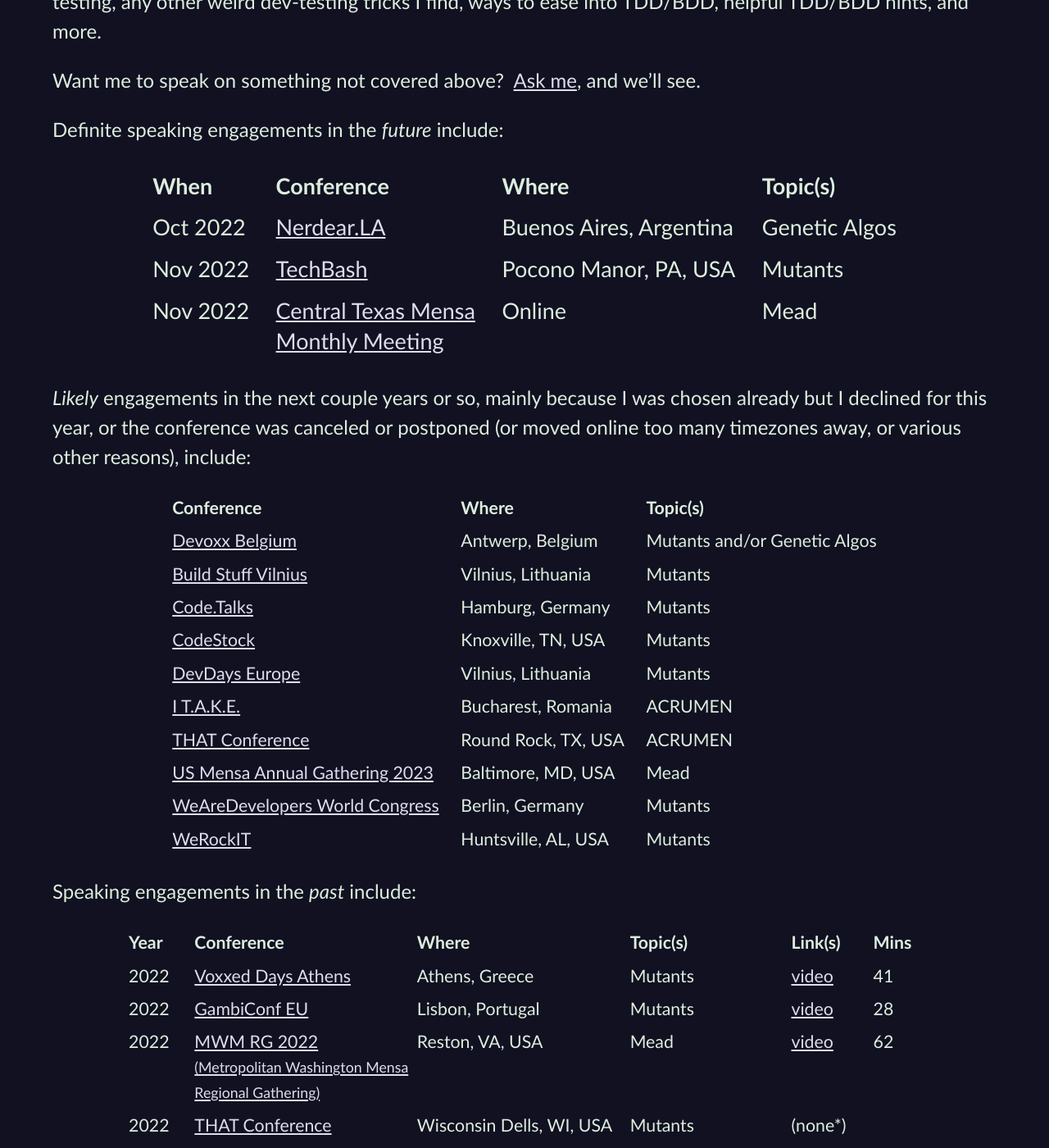
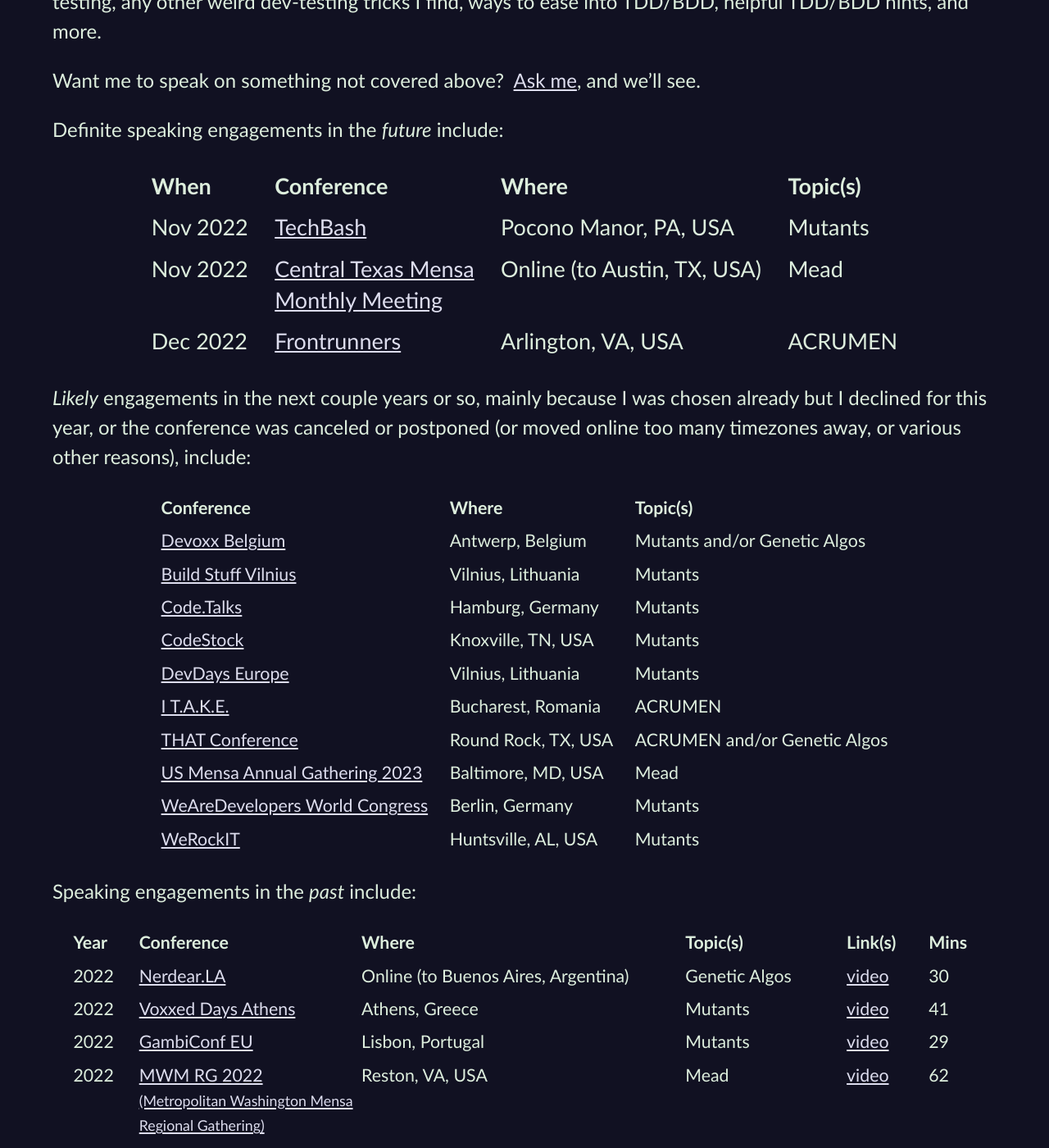
Before and after one commit to CodosaurusLLC/CodosaurusLLC.github.io, a Jekyll site: the page built from speaking.md, in a window 1280 px wide and 1400 px high, scrolled down 1296 px. Shown: the whole window at 82% size. Built offline with Jekyll 4.4.1, drawn with Linux system fonts in a browser that asks for light colours; some of the changed text lies outside the part shown.

Commit message:
move nerdear to past; add frontrunners

```diff
--- a/speaking.md
+++ b/speaking.md
@@ -113,9 +113,9 @@
 
 |When||Conference||Where||Topic(s) |
 |-|
-|Oct&nbsp;2022||[Nerdear.LA](https://nerdear.la/){:rel="nofollow" target="_new"}||Buenos Aires, Argentina||Genetic Algos|
 |Nov&nbsp;2022||[TechBash](https://techbash.com/){:rel="nofollow" target="_new"}||Pocono Manor, PA, USA||Mutants|
-|Nov&nbsp;2022||[Central Texas Mensa<br/>Monthly Meeting](https://www.centraltexasmensa.org/){:rel="nofollow" target="_new"}||Online||Mead|
+|Nov&nbsp;2022||[Central Texas Mensa<br/>Monthly Meeting](https://www.centraltexasmensa.org/){:rel="nofollow" target="_new"}||Online (to Austin, TX, USA)||Mead|
+|Dec&nbsp;2022||[Frontrunners](https://frontrunners.tech/){:rel="nofollow" target="_new"}||Arlington, VA, USA||ACRUMEN|
 {:class="upcoming-engagements speaking"}
 
 _Likely_ engagements in the next couple years or so,
@@ -135,7 +135,7 @@
 |[CodeStock](http://codestock.org/){:rel="nofollow" target="_new"}||Knoxville, TN, USA||Mutants|
 |[DevDays Europe](https://devdays.lt/){:rel="nofollow" target="_new"}||Vilnius, Lithuania||Mutants|
 |[I T.A.K.E.](https://itakeunconf.com/){:rel="nofollow" target="_new"}||Bucharest, Romania||ACRUMEN|
-|[THAT Conference](https://that.us/events/tx/2022/){:rel="nofollow" target="_new"}||Round Rock, TX, USA||ACRUMEN|
+|[THAT Conference](https://that.us/events/tx/2022/){:rel="nofollow" target="_new"}||Round Rock, TX, USA||ACRUMEN and/or Genetic Algos|
 |[US Mensa Annual Gathering 2023](https://ag.us.mensa.org/){:rel="nofollow" target="_new"}||Baltimore, MD, USA||Mead|
 |[WeAreDevelopers World Congress](https://www.wearedevelopers.com/world-congress){:rel="nofollow" target="_new"}||Berlin, Germany||Mutants|
 |[WeRockIT](https://www.werockitconf.com/){:rel="nofollow" target="_new"}||Huntsville, AL, USA||Mutants|
@@ -154,7 +154,16 @@
       <th class="numeric">Mins</th>
     </tr>
   </thead>
+
   <tbody>
+    <tr>
+      <td class="numeric">2022</td>
+      <td><a href="https://nerdear.la/" rel="nofollow" target="_new">Nerdear.LA</a></td>
+      <td>Online (to Buenos Aires, Argentina)</td>
+      <td>Genetic Algos</td>
+      <td><a href="https://www.youtube.com/watch?v=p0QYB_8yL0c" target="_new">video</a></td>
+      <td class="numeric">30</td>
+    </tr>
     <tr>
       <td class="numeric">2022</td>
       <td><a href="https://voxxeddays.com/athens/" rel="nofollow" target="_new">Voxxed Days Athens</a></td>
@@ -168,8 +177,8 @@
       <td><a href="https://gambiconf.dev/" rel="nofollow" target="_new">GambiConf EU</a></td>
       <td>Lisbon, Portugal</td>
       <td>Mutants</td>
-      <td><a href="https://www.youtube.com/watch?v=EVJZavbMThs&t=2168s" target="_new">video</a></td>
-      <td class="numeric">28</td>
+      <td><a href="https://www.youtube.com/watch?v=uIDVJGTdKD4" target="_new">video</a></td>
+      <td class="numeric">29</td>
     </tr>
     <tr>
       <td class="numeric">2022</td>
@@ -222,7 +231,7 @@
     <tr>
       <td class="numeric">2021</td>
       <td><a href="https://sceniccitysummit.com/" rel="nofollow" target="_new">Scenic City Summit</a></td>
-      <td>Online</td>
+      <td>Online (to Chattanooga, TN, USA)</td>
       <td>Mutants</td>
       <td>(none<sup>+</sup>)</td>
       <td class="numeric">~40?</td>
@@ -230,7 +239,7 @@
     <tr>
       <td class="numeric">2021</td>
       <td><a href="https://sceniccitysummit.com/" rel="nofollow" target="_new">Scenic City Summit</a></td>
-      <td>Online</td>
+      <td>Online (to Chattanooga, TN, USA)</td>
       <td>ACRUMEN</td>
       <td>(none<sup>+</sup>)</td>
       <td class="numeric">~40?</td>
@@ -262,7 +271,7 @@
     <tr>
       <td class="numeric">2020</td>
       <td><a href="https://ndcsydney.com/" rel="nofollow" target="_new">NDC Sydney</a></td>
-      <td>Online, darnit!</td>
+      <td>Online, darnit! (to Sydney, Australia)</td>
       <td>Mutants</td>
       <td><a href="https://www.youtube.com/watch?v=vQrnVD6CbxU" target="_new">video</a></td>
       <td class="numeric">52</td>
@@ -270,7 +279,7 @@
     <tr>
       <td class="numeric">2020</td>
       <td><a href="https://www.devtalks.ro/bucharest/" rel="nofollow" target="_new">DevTalks Bucharest /<br/>Reimagined</a></td>
-      <td>Online, dagnabit!</td>
+      <td>Online, dagnabit! (to Bucharest, Romania)</td>
       <td>Mutants</td>
       <td><a href="https://www.youtube.com/embed/tknqCCVQlIA?start=24963&version=3&end=26790" target="_new">video</a></td>
       <td class="numeric">31</td>
```
